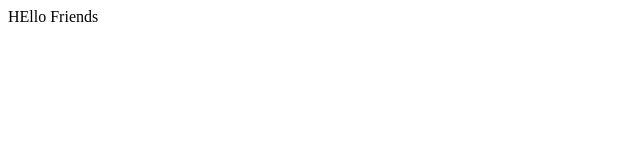
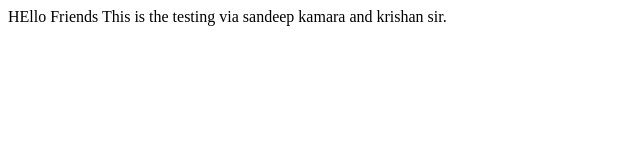
Before and after one commit to programmingsolutions/lessDemo, a plain HTML site: page index.html in a window 1280 px wide. Shown: the whole page, without its empty margins (0-640 px from the left). Drawn offline with Linux system fonts and the light colour scheme.

Commit message:
Index Updated

```diff
--- a/index.html
+++ b/index.html
@@ -4,6 +4,6 @@
 		<title></title>
 	</head>
 	<body>
-	HEllo Friends
+	HEllo Friends This is the testing via sandeep kamara and krishan sir.
 	</body>
 </html>
```
